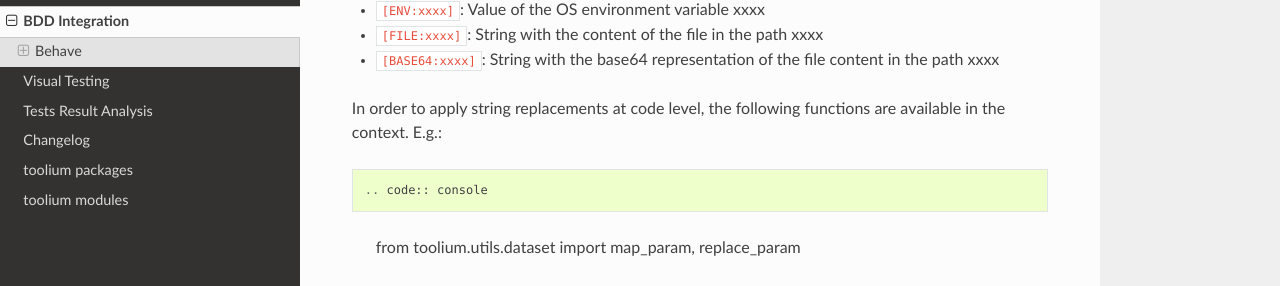
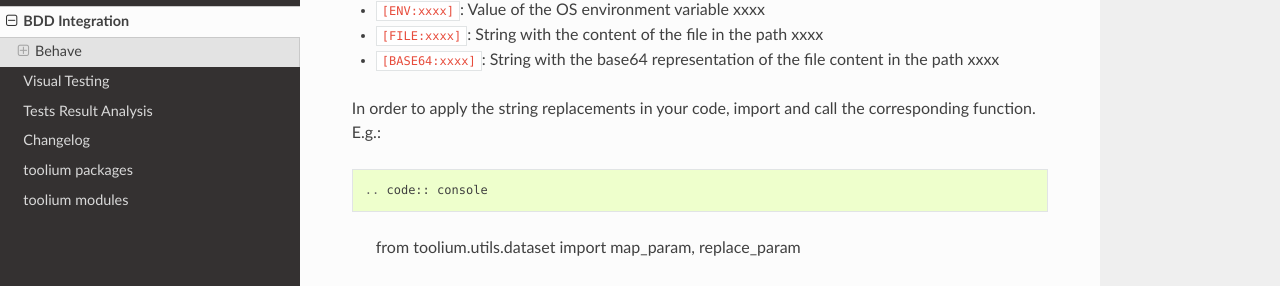
Before and after one commit to Telefonica/toolium, a Sphinx documentation site: the page built from docs/bdd_integration.rst, in a window 1280 px wide and 900 px high, scrolled down 4373 px. Shown: the part 159-445 px from the top of the window. Built offline with Sphinx 7.4.7 and the Read the Docs theme 3.1.0, drawn with Linux system fonts in a browser that asks for light colours.

Commit message:
Update docs/bdd_integration.rst
Co-authored-by: Pablo Guijarro <pablo.guijarroenriquez@telefonica.com>

```diff
--- a/docs/bdd_integration.rst
+++ b/docs/bdd_integration.rst
@@ -194,7 +194,7 @@
 * :code:`[FILE:xxxx]`: String with the content of the file in the path xxxx
 * :code:`[BASE64:xxxx]`: String with the base64 representation of the file content in the path xxxx
 
-In order to apply string replacements at code level, the following functions are available in the context. E.g.::
+In order to apply the string replacements in your code, import and call the corresponding function. E.g.::
 
 .. code:: console
 
```
